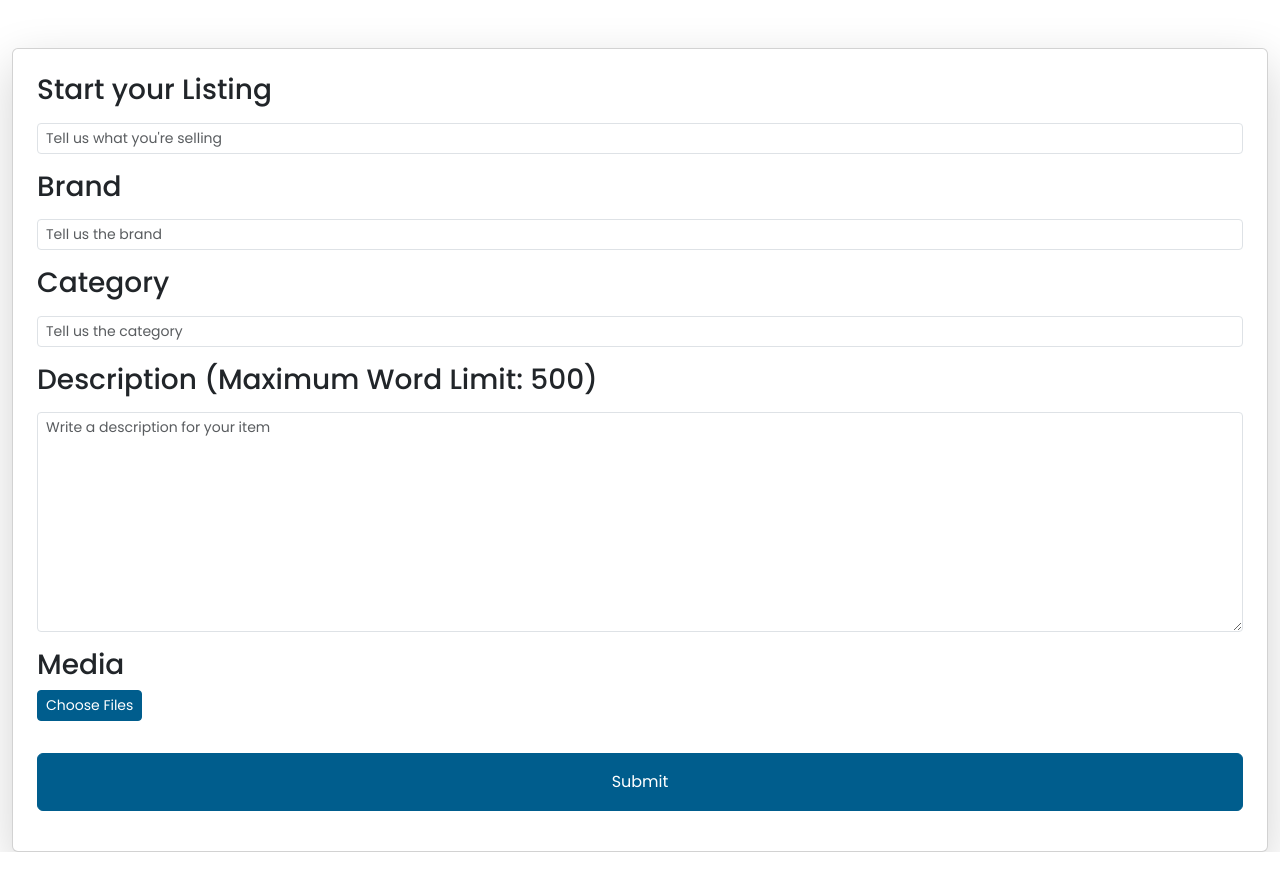
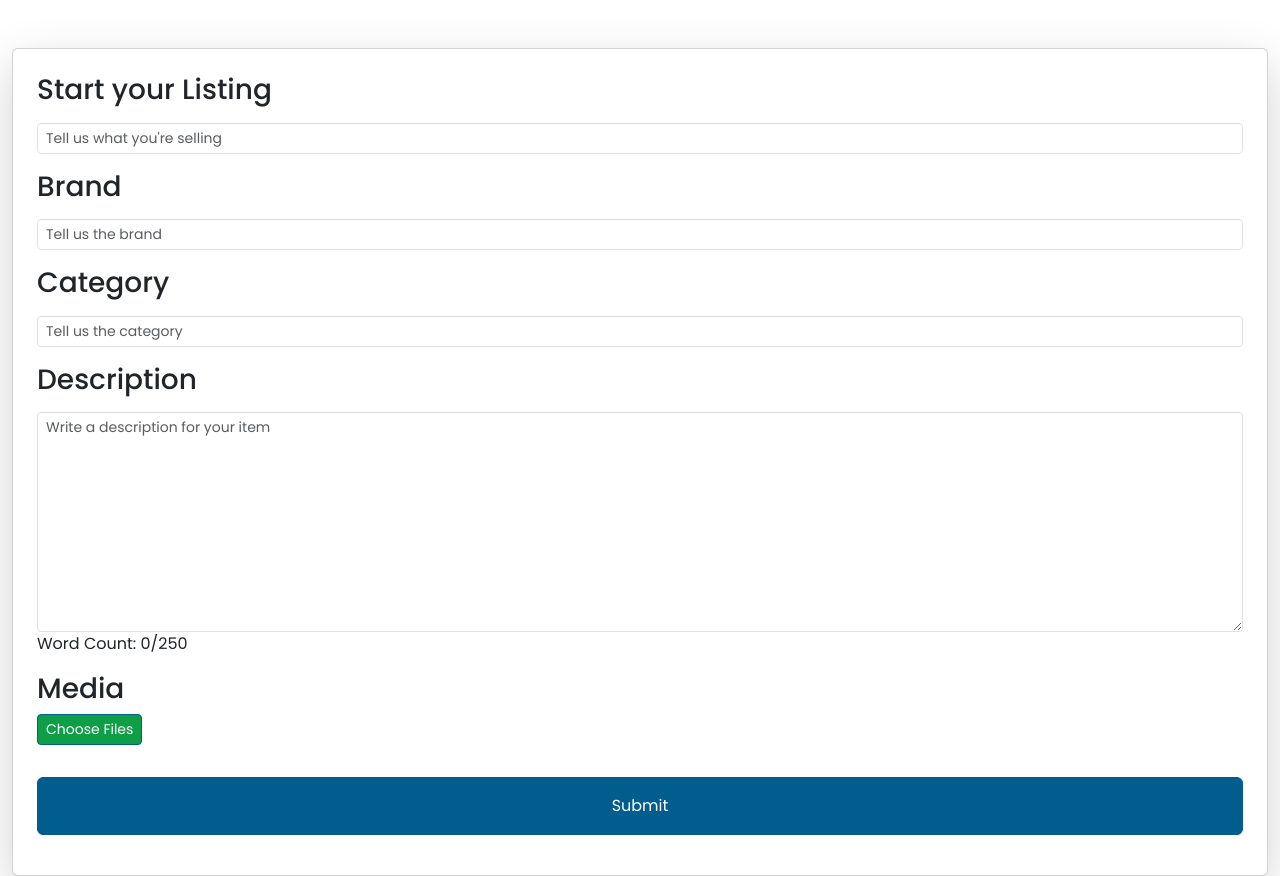
Before and after one commit to TheCodingWizard27/Capstone, a React (Create React App) app in the folder frontend/: page /addListing in a window 1280 px wide. Before the commit the page ends 852 px from the top, so only its background shows below. Built offline with nearby package versions, Linux system fonts and the light colour scheme.

Commit message:
Implemented word count on description

```diff
--- a/frontend/src/pages/addListing.js
+++ b/frontend/src/pages/addListing.js
@@ -4,6 +4,8 @@ import { FaTimes } from 'react-icons/fa';
 
 const AddListing = () => {
   const [files, setFiles] = useState([]);
+  const [description, setDescription] = useState('');
+  const [wordCount, setWordCount] = useState(0);
 
   // Handle file selection
   const handleFileChange = (e) => {
@@ -19,6 +21,16 @@ const AddListing = () => {
   const removeFile = (index) => {
     const newFiles = files.filter((_, i) => i !== index);
     setFiles(newFiles);
+  };
+
+  // Handle description change with word limit
+  const handleDescriptionChange = (e) => {
+    const text = e.target.value;
+    const words = text.trim().split(/\s+/).filter(Boolean); // Split text into words
+    if (words.length <= 250) {
+      setDescription(text); // Update description if under word limit
+      setWordCount(words.length); // Update word count
+    }
   };
 
   return (
@@ -61,17 +73,20 @@ const AddListing = () => {
             />
           </Form.Group>
 
-          {/* Description field */}
+          {/* Description field with word count */}
           <Form.Group controlId="formDescription" className="mb-3">
             <Form.Label>
-              <h3>Description (Maximum Word Limit: 500)</h3>
+              <h3>Description</h3>
             </Form.Label>
             <Form.Control
               size="sm"
               as="textarea"
               rows={10}
               placeholder="Write a description for your item"
+              value={description}
+              onChange={handleDescriptionChange}
             />
+            <div>Word Count: {wordCount}/250</div>
           </Form.Group>
 
           {/* Media field */}
@@ -86,7 +101,7 @@ const AddListing = () => {
               style={{ opacity: 0, position: 'absolute', zIndex: -1 }}
             />
             <Button
-              variant="primary"
+              style={{ backgroundColor: '#0f9e48' }}
               size="sm"
               onClick={() => document.getElementById('formMedia').click()} // Trigger the file input
             >
```
